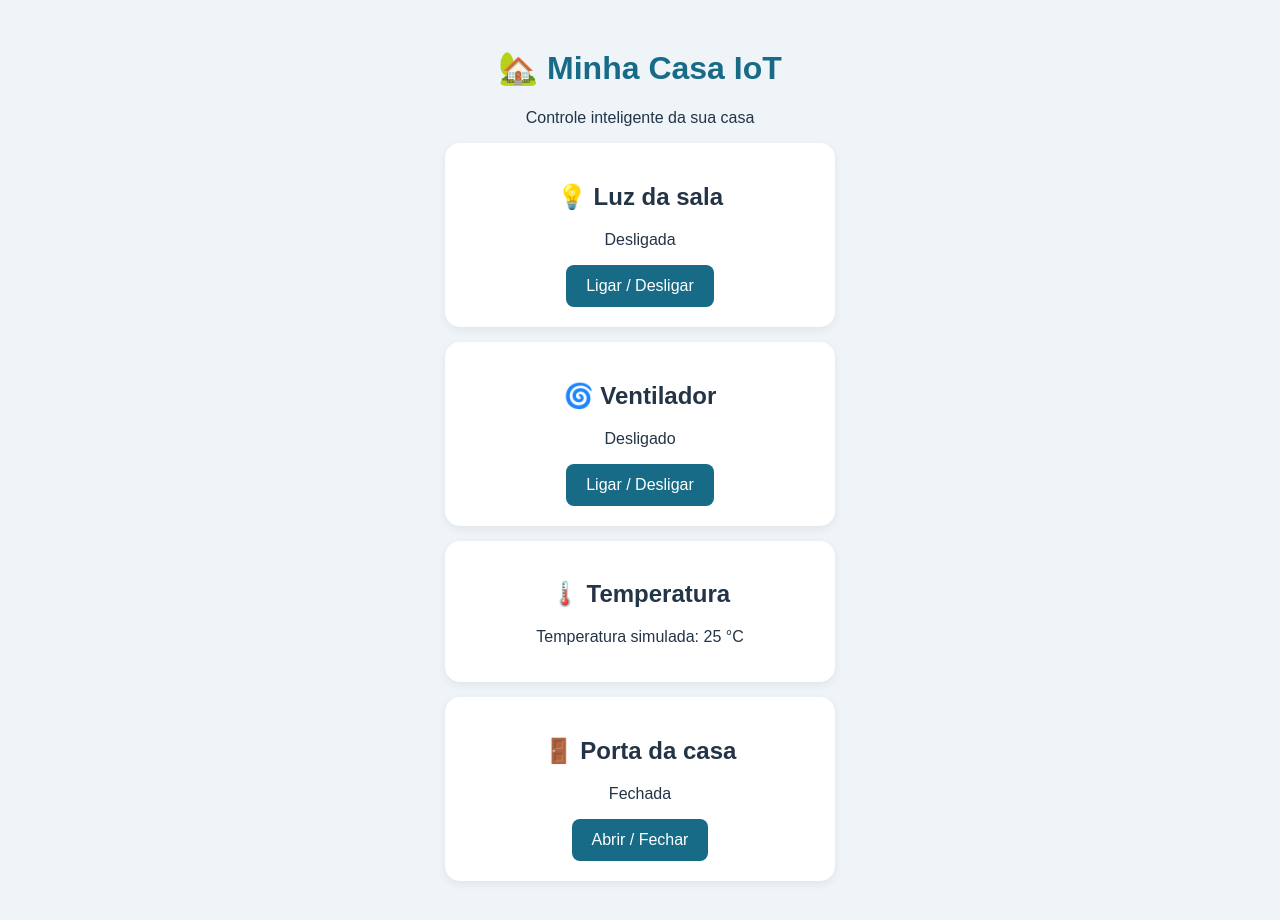
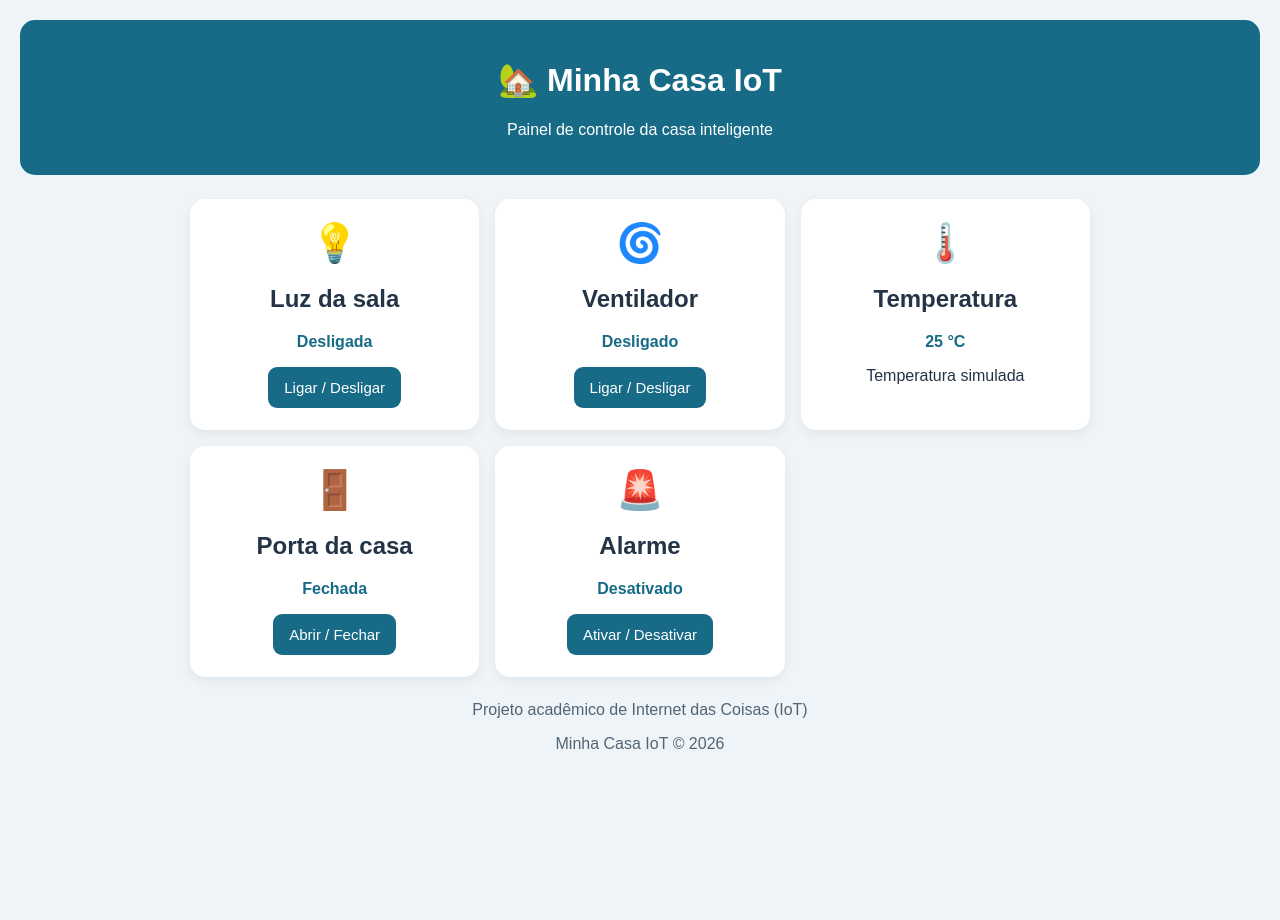
Before and after one commit to almeidasousa/minha-casa-iot, a plain HTML site: page index.html in a window 1280 px wide. After the commit the page ends 800 px from the top, so only its background shows below. Drawn offline with Linux system fonts and the light colour scheme.

Commit message:
Refactor index.html for improved structure and styling

```diff
--- a/index.html
+++ b/index.html
@@ -10,81 +10,116 @@
     background: #eef4f8;
     color: #243447;
     text-align: center;
+    margin: 0;
     padding: 20px;
 }
-
-        h1 {
+header {
+    background: #176b87;
+    color: white;
+    padding: 20px;
+    border-radius: 15px;
+}
+.painel {
+    display: grid;
+    grid-template-columns: repeat(auto-fit, minmax(220px, 1fr));
+    gap: 16px;
+    max-width: 900px;
+    margin: 24px auto;
+}
+.card {
+    background: white;
+    padding: 22px;
+    border-radius: 15px;
+    box-shadow: 0 4px 12px #00000010;
+}
+.icone { font-size: 38px; }
+.estado {
+    font-weight: bold;
     color: #176b87;
 }
-
-        .card {
-            background: white;
-            padding: 20px;
-            margin: 15px auto;
-            max-width: 350px;
-            border-radius: 15px;
-            box-shadow: 0 3px 10px #0001;
-        }
-
 button {
     background: #176b87;
     color: white;
     border: none;
-            padding: 12px 20px;
-            border-radius: 8px;
+    border-radius: 9px;
+    padding: 12px 16px;
     cursor: pointer;
-            font-size: 16px;
+    font-size: 15px;
 }
-
-        button:hover {
-            background: #104e63;
+button:hover { background: #104e63; }
+footer {
+    margin-top: 20px;
+    color: #526575;
 }
 </style>
 </head>
 <body>
 
+<header>
     <h1>🏡 Minha Casa IoT</h1>
-    <p>Controle inteligente da sua casa</p>
+    <p>Painel de controle da casa inteligente</p>
+</header>
 
-    <div class="card">
-        <h2>💡 Luz da sala</h2>
-        <p id="luz">Desligada</p>
-        <button onclick="alternar('luz')">Ligar / Desligar</button>
-    </div>
+<main class="painel">
 
-    <div class="card">
-        <h2>🌀 Ventilador</h2>
-        <p id="ventilador">Desligado</p>
-        <button onclick="alternar('ventilador')">Ligar / Desligar</button>
-    </div>
+<section class="card">
+    <div class="icone">💡</div>
+    <h2>Luz da sala</h2>
+    <p class="estado" id="luz">Desligada</p>
+    <button onclick="alternar('luz','Desligada','Ligada')">
+        Ligar / Desligar
+    </button>
+</section>
 
-    <div class="card">
-        <h2>🌡️ Temperatura</h2>
-        <p>Temperatura simulada: 25 °C</p>
-    </div>
+<section class="card">
+    <div class="icone">🌀</div>
+    <h2>Ventilador</h2>
+    <p class="estado" id="ventilador">Desligado</p>
+    <button onclick="alternar('ventilador','Desligado','Ligado')">
+        Ligar / Desligar
+    </button>
+</section>
 
-    <div class="card">
-        <h2>🚪 Porta da casa</h2>
-        <p id="porta">Fechada</p>
-        <button onclick="alternar('porta')">Abrir / Fechar</button>
-    </div>
+<section class="card">
+    <div class="icone">🌡️</div>
+    <h2>Temperatura</h2>
+    <p class="estado">25 °C</p>
+    <p>Temperatura simulada</p>
+</section>
+
+<section class="card">
+    <div class="icone">🚪</div>
+    <h2>Porta da casa</h2>
+    <p class="estado" id="porta">Fechada</p>
+    <button onclick="alternar('porta','Fechada','Aberta')">
+        Abrir / Fechar
+    </button>
+</section>
+
+<section class="card">
+    <div class="icone">🚨</div>
+    <h2>Alarme</h2>
+    <p class="estado" id="alarme">Desativado</p>
+    <button onclick="alternar('alarme','Desativado','Ativado')">
+        Ativar / Desativar
+    </button>
+</section>
+
+</main>
+
+<footer>
+    <p>Projeto acadêmico de Internet das Coisas (IoT)</p>
+    <p>Minha Casa IoT © 2026</p>
+</footer>
 
 <script>
-        function alternar(id) {
+function alternar(id, estadoInicial, estadoAlternativo) {
     const elemento = document.getElementById(id);
 
-            if (id === 'luz') {
-                elemento.textContent =
-                    elemento.textContent === 'Desligada'
-                    ? 'Ligada' : 'Desligada';
-            } else if (id === 'ventilador') {
-                elemento.textContent =
-                    elemento.textContent === 'Desligado'
-                    ? 'Ligado' : 'Desligado';
-            } else if (id === 'porta') {
-                elemento.textContent =
-                    elemento.textContent === 'Fechada'
-                    ? 'Aberta' : 'Fechada';
+    if (elemento.textContent === estadoInicial) {
+        elemento.textContent = estadoAlternativo;
+    } else {
+        elemento.textContent = estadoInicial;
     }
 }
 </script>
```
Lines whose indentation alone changed are shown as unchanged.
